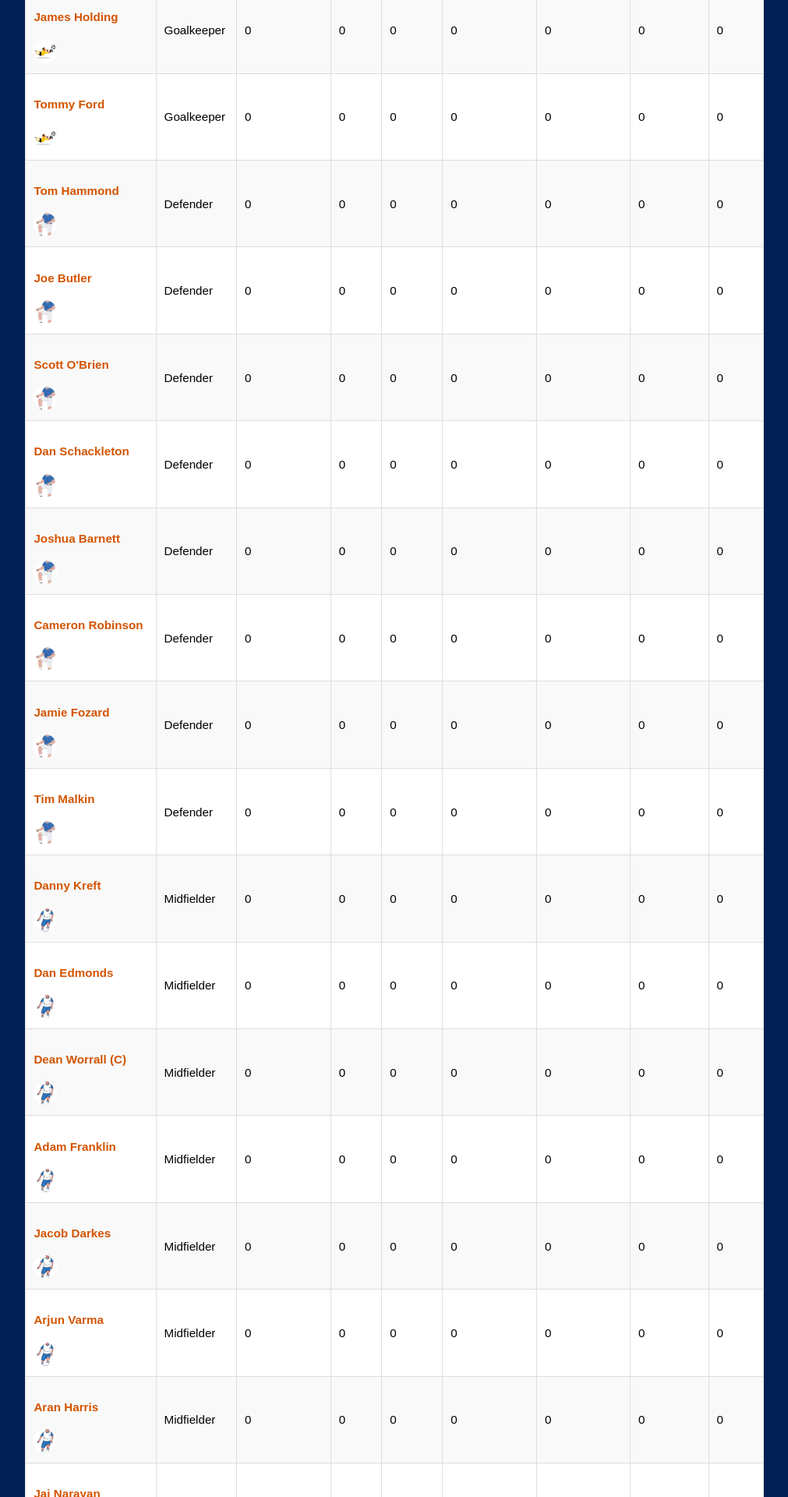
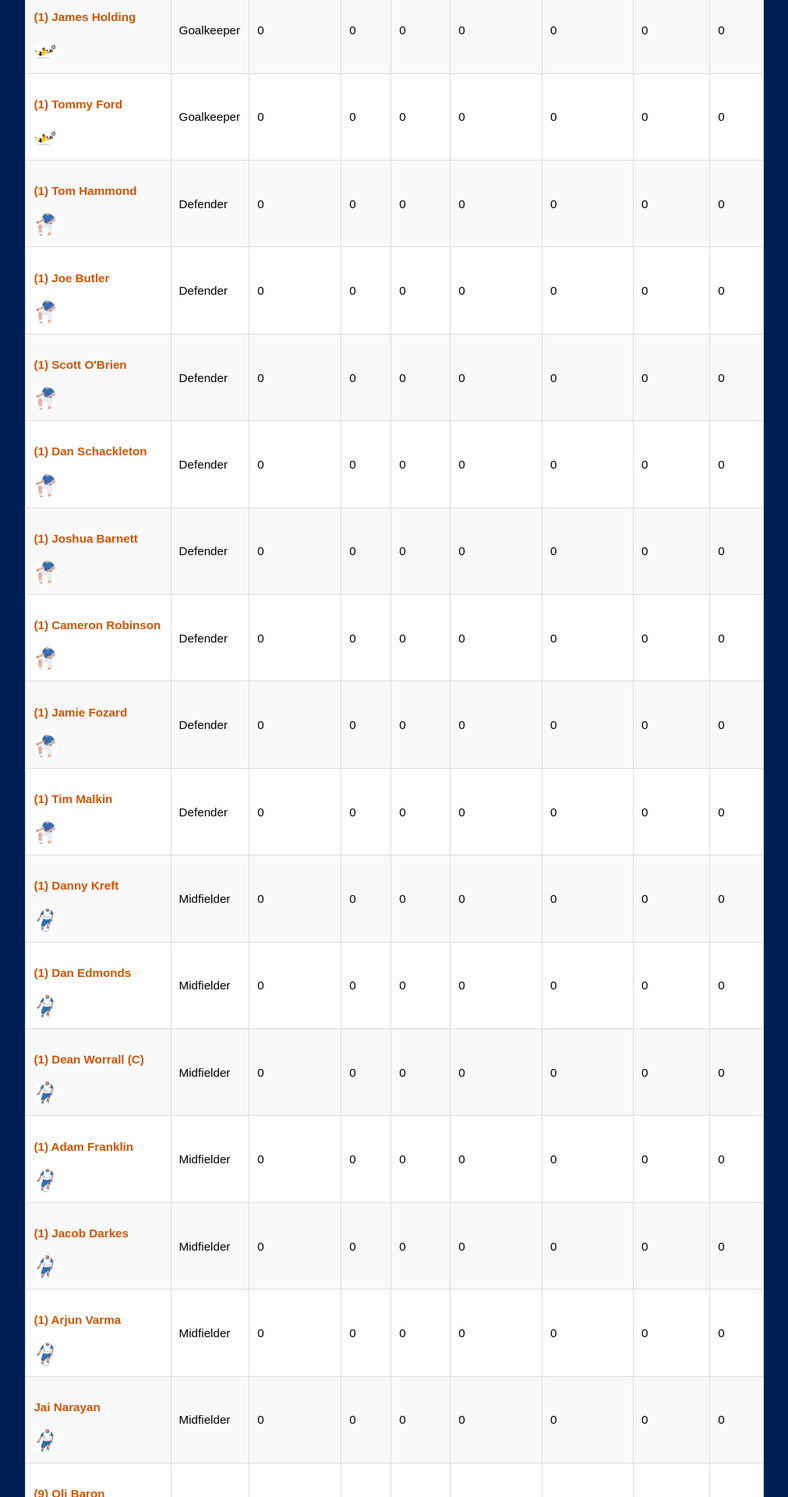
Before and after one commit to SO-1993/Elida-Gibbs-React-Website, a React (Vite) app: page /leaderboard in a window 1280 px wide. Shown: the part 740-2660 px from the top of the page at 78% size, without its empty margins (134-1145 px from the left). Built offline with nearby package versions, Linux system fonts and the light colour scheme.

Commit message:
table is now functional (sort by and filter by)

```diff
--- a/database.js
+++ b/database.js
@@ -6,7 +6,7 @@ import attackerPlaceholder from "./utils/images/attacker-placeholder.jpg";
 export const players = [
   // Goalkeepers
   {
-    name: "Adam Fenwick",
+    name: "(1) Adam Fenwick",
     position: "Goalkeeper",
     DOB: "N/A",
     img: goalkeeperPlaceholder,
@@ -19,7 +19,7 @@ export const players = [
     manOfTheMatch: 0,
   },
   {
-    name: "James Holding",
+    name: "(1) James Holding",
     position: "Goalkeeper",
     DOB: "N/A",
     img: goalkeeperPlaceholder,
@@ -32,7 +32,7 @@ export const players = [
     manOfTheMatch: 0,
   },
   {
-    name: "Tommy Ford",
+    name: "(1) Tommy Ford",
     position: "Goalkeeper",
     DOB: "N/A",
     img: goalkeeperPlaceholder,
@@ -47,7 +47,7 @@ export const players = [
 
   // Defenders
   {
-    name: "Tom Hammond",
+    name: "(1) Tom Hammond",
     position: "Defender",
     DOB: "N/A",
     img: defenderPlaceholder,
@@ -60,7 +60,7 @@ export const players = [
     manOfTheMatch: 0,
   },
   {
-    name: "Joe Butler",
+    name: "(1) Joe Butler",
     position: "Defender",
     DOB: "N/A",
     img: defenderPlaceholder,
@@ -73,7 +73,7 @@ export const players = [
     manOfTheMatch: 0,
   },
   {
-    name: "Scott O'Brien",
+    name: "(1) Scott O'Brien",
     position: "Defender",
     DOB: "N/A",
     img: defenderPlaceholder,
@@ -86,7 +86,7 @@ export const players = [
     manOfTheMatch: 0,
   },
   {
-    name: "Dan Schackleton",
+    name: "(1) Dan Schackleton",
     position: "Defender",
     DOB: "N/A",
     img: defenderPlaceholder,
@@ -99,7 +99,7 @@ export const players = [
     manOfTheMatch: 0,
   },
   {
-    name: "Joshua Barnett",
+    name: "(1) Joshua Barnett",
     position: "Defender",
     DOB: "N/A",
     img: defenderPlaceholder,
@@ -112,7 +112,7 @@ export const players = [
     manOfTheMatch: 0,
   },
   {
-    name: "Cameron Robinson",
+    name: "(1) Cameron Robinson",
     position: "Defender",
     DOB: "N/A",
     img: defenderPlaceholder,
@@ -125,7 +125,7 @@ export const players = [
     manOfTheMatch: 0,
   },
   {
-    name: "Jamie Fozard",
+    name: "(1) Jamie Fozard",
     position: "Defender",
     DOB: "N/A",
     img: defenderPlaceholder,
@@ -138,7 +138,7 @@ export const players = [
     manOfTheMatch: 0,
   },
   {
-    name: "Tim Malkin",
+    name: "(1) Tim Malkin",
     position: "Defender",
     DOB: "N/A",
     img: defenderPlaceholder,
@@ -153,7 +153,7 @@ export const players = [
 
   // Midfielders
   {
-    name: "Danny Kreft",
+    name: "(1) Danny Kreft",
     position: "Midfielder",
     DOB: "N/A",
     img: midfielderPlaceholder,
@@ -166,7 +166,7 @@ export const players = [
     manOfTheMatch: 0,
   },
   {
-    name: "Dan Edmonds",
+    name: "(1) Dan Edmonds",
     position: "Midfielder",
     DOB: "N/A",
     img: midfielderPlaceholder,
@@ -179,7 +179,7 @@ export const players = [
     manOfTheMatch: 0,
   },
   {
-    name: "Dean Worrall (C)",
+    name: "(1) Dean Worrall (C)",
     position: "Midfielder",
     DOB: "N/A",
     img: midfielderPlaceholder,
@@ -192,7 +192,7 @@ export const players = [
     manOfTheMatch: 0,
   },
   {
-    name: "Adam Franklin",
+    name: "(1) Adam Franklin",
     position: "Midfielder",
     DOB: "N/A",
     img: midfielderPlaceholder,
@@ -205,7 +205,7 @@ export const players = [
     manOfTheMatch: 0,
   },
   {
-    name: "Jacob Darkes",
+    name: "(1) Jacob Darkes",
     position: "Midfielder",
     DOB: "N/A",
     img: midfielderPlaceholder,
@@ -218,7 +218,7 @@ export const players = [
     manOfTheMatch: 0,
   },
   {
-    name: "Arjun Varma",
+    name: "(1) Arjun Varma",
     position: "Midfielder",
     DOB: "N/A",
     img: midfielderPlaceholder,
@@ -230,19 +230,7 @@ export const players = [
     redCards: 0,
     manOfTheMatch: 0,
   },
-  {
-    name: "Aran Harris",
-    position: "Midfielder",
-    DOB: "N/A",
-    img: midfielderPlaceholder,
-    appearances: 0,
-    goals: 0,
-    assists: 0,
-    cleanSheets: 0,
-    yellowCards: 0,
-    redCards: 0,
-    manOfTheMatch: 0,
-  },
+
   {
     name: "Jai Narayan",
     position: "Midfielder",
@@ -259,7 +247,7 @@ export const players = [
 
   // Attackers
   {
-    name: "Oli Baron",
+    name: "(9) Oli Baron",
     position: "Attacker",
     DOB: "N/A",
     img: attackerPlaceholder,
@@ -272,7 +260,7 @@ export const players = [
     manOfTheMatch: 0,
   },
   {
-    name: "Jordan Moore",
+    name: "(1) Jordan Moore",
     position: "Attacker",
     DOB: "N/A",
     img: attackerPlaceholder,
@@ -285,7 +273,7 @@ export const players = [
     manOfTheMatch: 0,
   },
   {
-    name: "Jordan Mercer",
+    name: "(1) Jordan Mercer",
     position: "Attacker",
     DOB: "N/A",
     img: attackerPlaceholder,
@@ -298,7 +286,7 @@ export const players = [
     manOfTheMatch: 0,
   },
   {
-    name: "Andy Pye",
+    name: "(1) Andy Pye",
     position: "Attacker",
     DOB: "N/A",
     img: attackerPlaceholder,
@@ -307,10 +295,10 @@ export const players = [
     cleanSheets: 0,
     yellowCards: 0,
     redCards: 0,
-    manOfTheMatch: 0,
+    manOfTheMatch: 2,
   },
   {
-    name: "Josh Robinson",
+    name: "(1) Josh Robinson",
     position: "Attacker",
     DOB: "N/A",
     img: attackerPlaceholder,
@@ -320,14 +308,14 @@ export const players = [
     cleanSheets: 0,
     yellowCards: 0,
     redCards: 0,
-    manOfTheMatch: 0,
+    manOfTheMatch: 1,
   },
   {
-    name: "Cameron Liddell",
+    name: "(1) Cameron Liddell",
     position: "Attacker",
     DOB: "N/A",
     img: attackerPlaceholder,
-    appearances: 0,
+    appearances: 20,
     goals: 0,
     assists: 0,
     cleanSheets: 0,
@@ -336,7 +324,7 @@ export const players = [
     manOfTheMatch: 0,
   },
   {
-    name: "Harry Whittaker",
+    name: "(1) Harry Whittaker",
     position: "Attacker",
     DOB: "N/A",
     img: attackerPlaceholder,
--- a/src/Leaderboard.jsx
+++ b/src/Leaderboard.jsx
@@ -3,13 +3,58 @@ import Profiles from "./Profiles";
 import { players } from "../database.js";
 
 function Leaderboard() {
-  const [sortBy, setSortBy] = useState("appearances");
+  const [sortBy, setSortBy] = useState("position");
+  const [filterBy, setFilterBy] = useState("");
 
+  // Sort players based on selected filter criteria (initially position)
+  const sortedPlayers = [...players].sort((a, b) => {
+    if (sortBy === "position") {
+      const positionOrder = { Goalkeeper: 1, Defender: 2, Attacker: 3 };
+      return positionOrder[a.position] - positionOrder[b.position];
+    } else {
+      return b[sortBy] - a[sortBy];
+    }
+  });
+
+  // Filter players based on selected filter criteria
+  const filteredPlayers = sortedPlayers.filter((player) => {
+    if (filterBy === "") {
+      return true;
+    } else if (filterBy === "appearances") {
+      return player.appearances > 0;
+    } else if (filterBy === "goals") {
+      return player.goals > 0;
+    } else if (filterBy === "assists") {
+      return player.assists > 0;
+    } else if (filterBy === "cleanSheets") {
+      return player.cleanSheets > 0;
+    } else if (filterBy === "yellowCards") {
+      return player.yellowCards > 0;
+    } else if (filterBy === "redCards") {
+      return player.redCards > 0;
+    } else if (filterBy === "manOfTheMatch") {
+      return player.manOfTheMatch > 0;
+    }
+    return true;
+  });
+
+  // Handle button click to either sort or filter
   const handleClick = (e) => {
-    setSortBy(e.target.dataset.id);
+    const clickedId = e.target.dataset.id;
+    if (
+      clickedId === "appearances" ||
+      clickedId === "goals" ||
+      clickedId === "assists" ||
+      clickedId === "cleanSheets" ||
+      clickedId === "yellowCards" ||
+      clickedId === "redCards" ||
+      clickedId === "manOfTheMatch"
+    ) {
+      setFilterBy(clickedId); // Set filter criteria
+    } else {
+      setSortBy(clickedId); // Set sorting criteria
+    }
   };
-
-  const sortedPlayers = [...players].sort((a, b) => b[sortBy] - a[sortBy]);
 
   return (
     <div className="board">
@@ -33,6 +78,9 @@ function Leaderboard() {
         <button onClick={handleClick} data-id="redCards">
           Red Cards
         </button>
+        <button onClick={handleClick} data-id="manOfTheMatch">
+          MOTM
+        </button>
       </div>
 
       <table className="leaderboard-table">
@@ -50,7 +98,7 @@ function Leaderboard() {
           </tr>
         </thead>
         <tbody>
-          {sortedPlayers.map((player, index) => (
+          {filteredPlayers.map((player, index) => (
             <tr key={index}>
               <td>
                 <div className="player-name-with-image">
```
